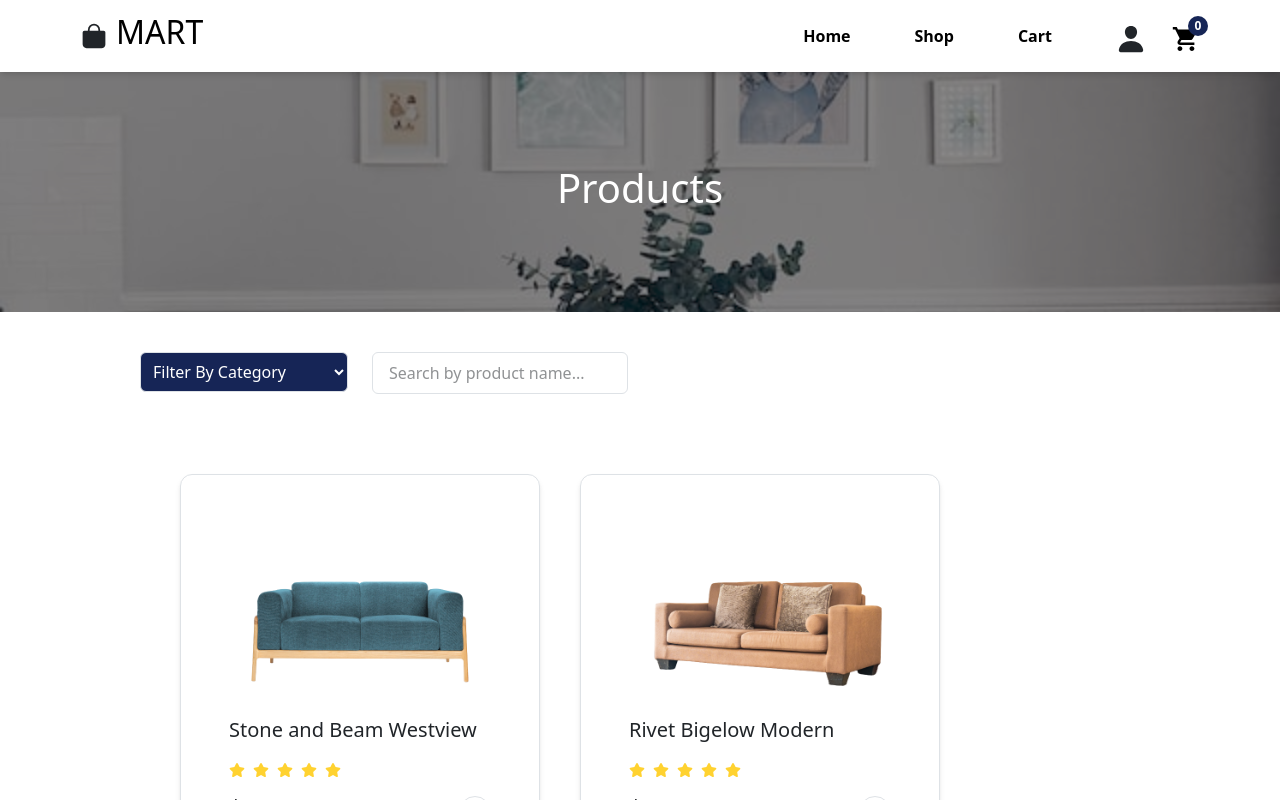
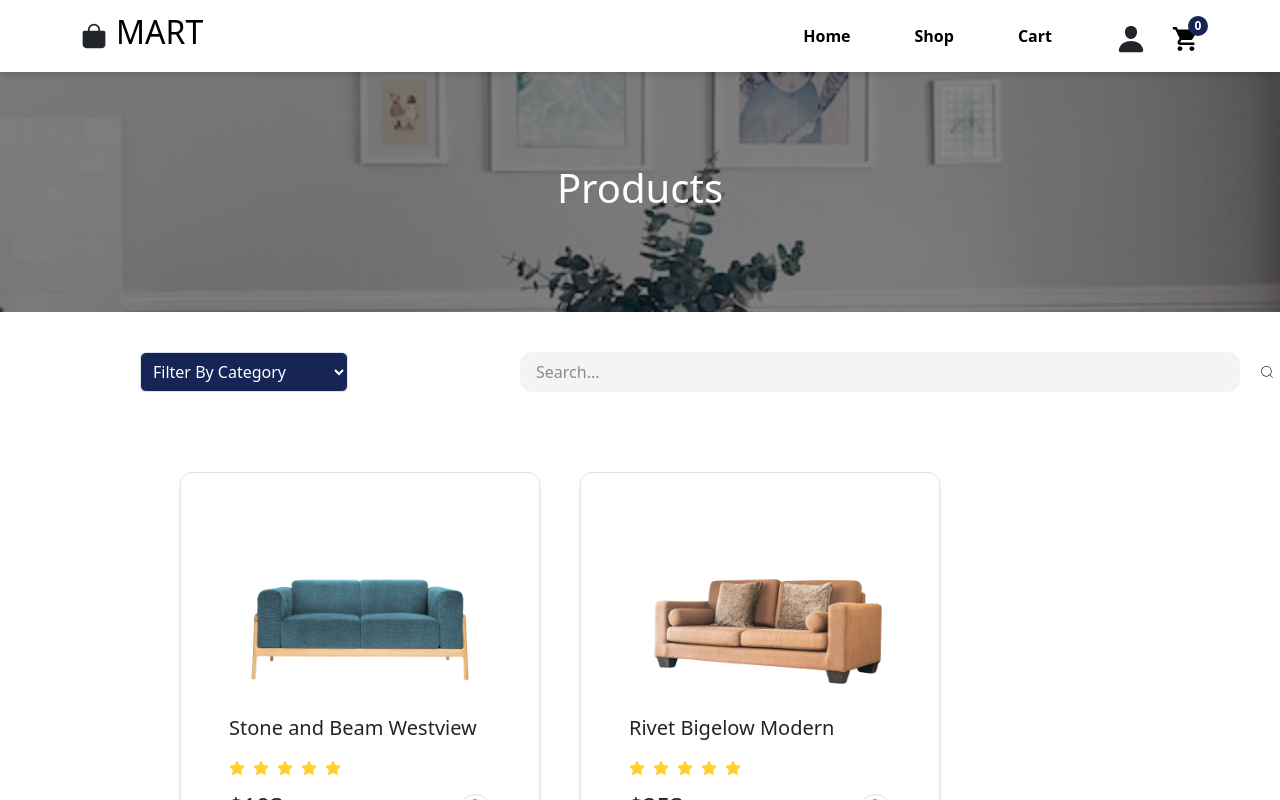
Before and after one commit to arun70933/Mark-e-com-React, a React (Vite) app: page /shopPage in a window 1280 px wide. Shown: the top 800 px of the page. Built offline with nearby package versions, Linux system fonts and the light colour scheme.

Commit message:
Changed the search field entirely for user experience in shop page.

```diff
--- a/src/components/Shop.jsx
+++ b/src/components/Shop.jsx
@@ -2,6 +2,7 @@ import React, { useState } from 'react';
 import { products } from '../../public/products';
 import Card from '../components/Card';
 import table from '../../public/Images/table.jpg'
+import { CiSearch } from "react-icons/ci";
 export default function Shop() {
   const [specificPro, setSpecificPro] = useState("");
   const [search, setSearch] = useState("");
@@ -40,7 +41,7 @@ export default function Shop() {
 
 
 
-      <div className='ms-25 mt-10 mb-6 flex gap-6 px-10'>
+      <div className='ms-25 mt-10 mb-6 flex justify-between gap-6 px-10'>
         <select
           onChange={handleCategory}
           className='border w-52 h-10 bg-blue-950 text-white rounded-md px-2'
@@ -52,14 +53,15 @@ export default function Shop() {
           <option value="mobile">Mobile</option>
           <option value="wireless">Wireless</option>
         </select>
-
+        <div className='border-none px-3 py-2  w-180 bg-gray-100 rounded-xl flex '>
         <input
           type="text"
-          placeholder='Search by product name...'
-          className='border px-3 py-2 rounded-md w-64'
+          placeholder='Search...'
           onChange={SearchHandle}
-          value={search}
-        />
+          className='focus:outline-none'
+          value={search}/>
+          <span className='font-bold ps-123 pt-1'><CiSearch/></span>
+        </div>
       </div>
 
 
```
